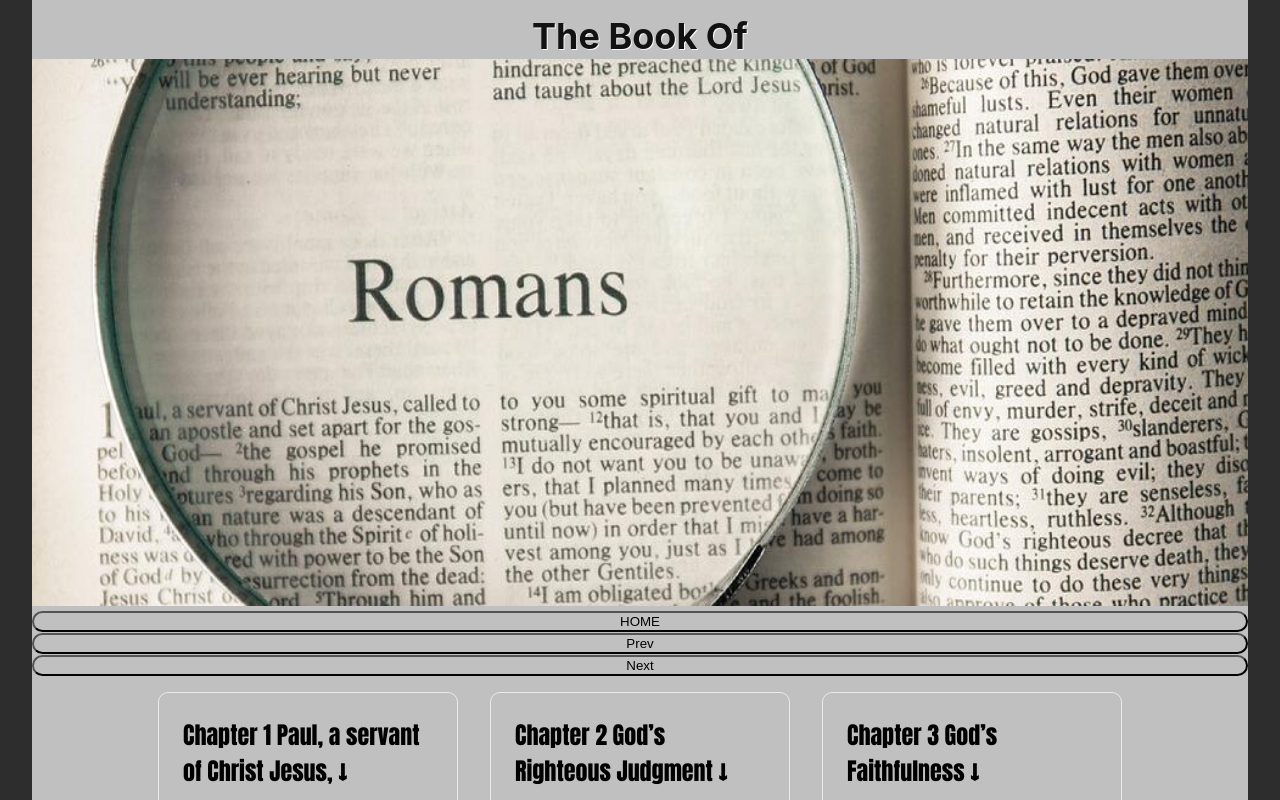
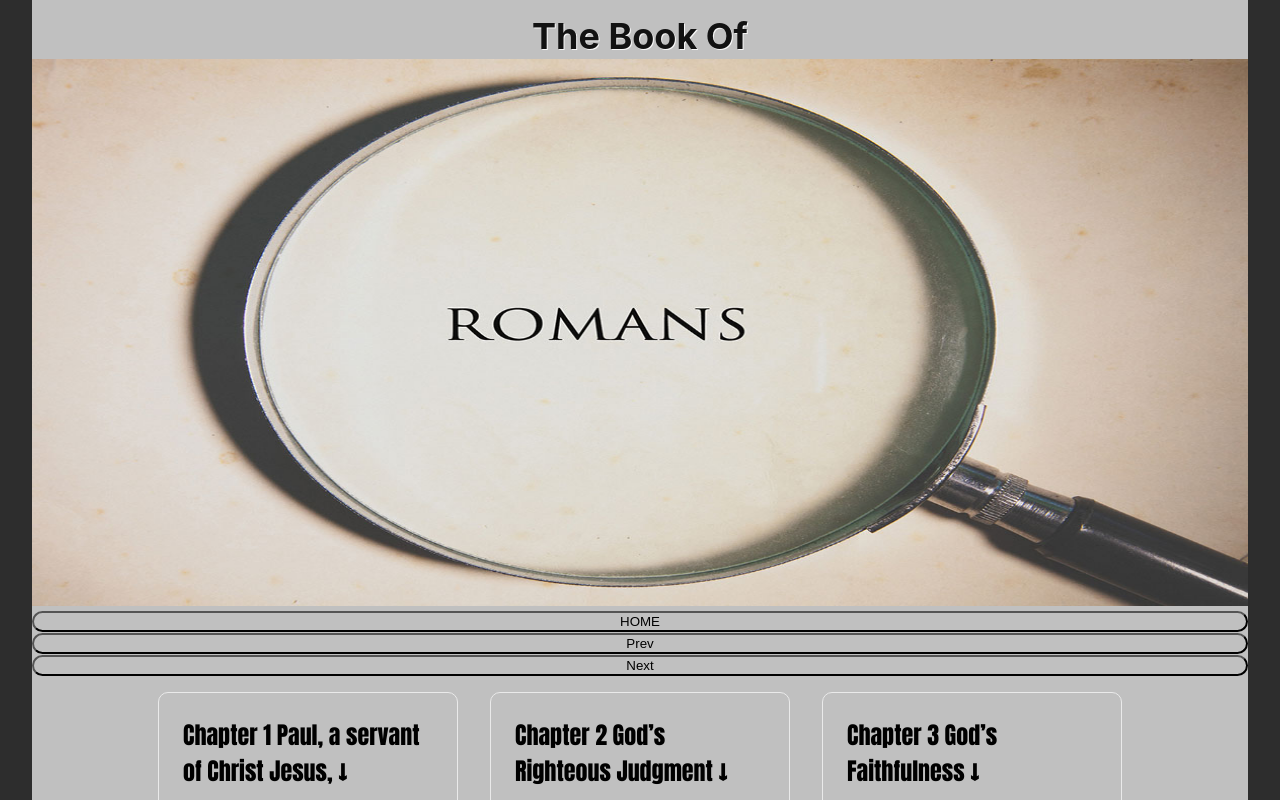
Before and after one commit to jnutt367/romans, a Next.js app: page / in a window 1280 px wide. Shown: the top 800 px of the page. Built offline with nearby package versions, Linux system fonts and the light colour scheme.

Commit message:
Update index.js
_Romans.jpg

```diff
--- a/pages/index.js
+++ b/pages/index.js
@@ -17,7 +17,7 @@ export default function Home() {
         </h1>
          <div className={styles.hero}>
        <Image
-                                src="/romans-1600-x-650-1.jpg"
+                                src="/_Romans.jpg"
                                 alt="Romans"
                                 height={900}
                                 width={2000}
```
